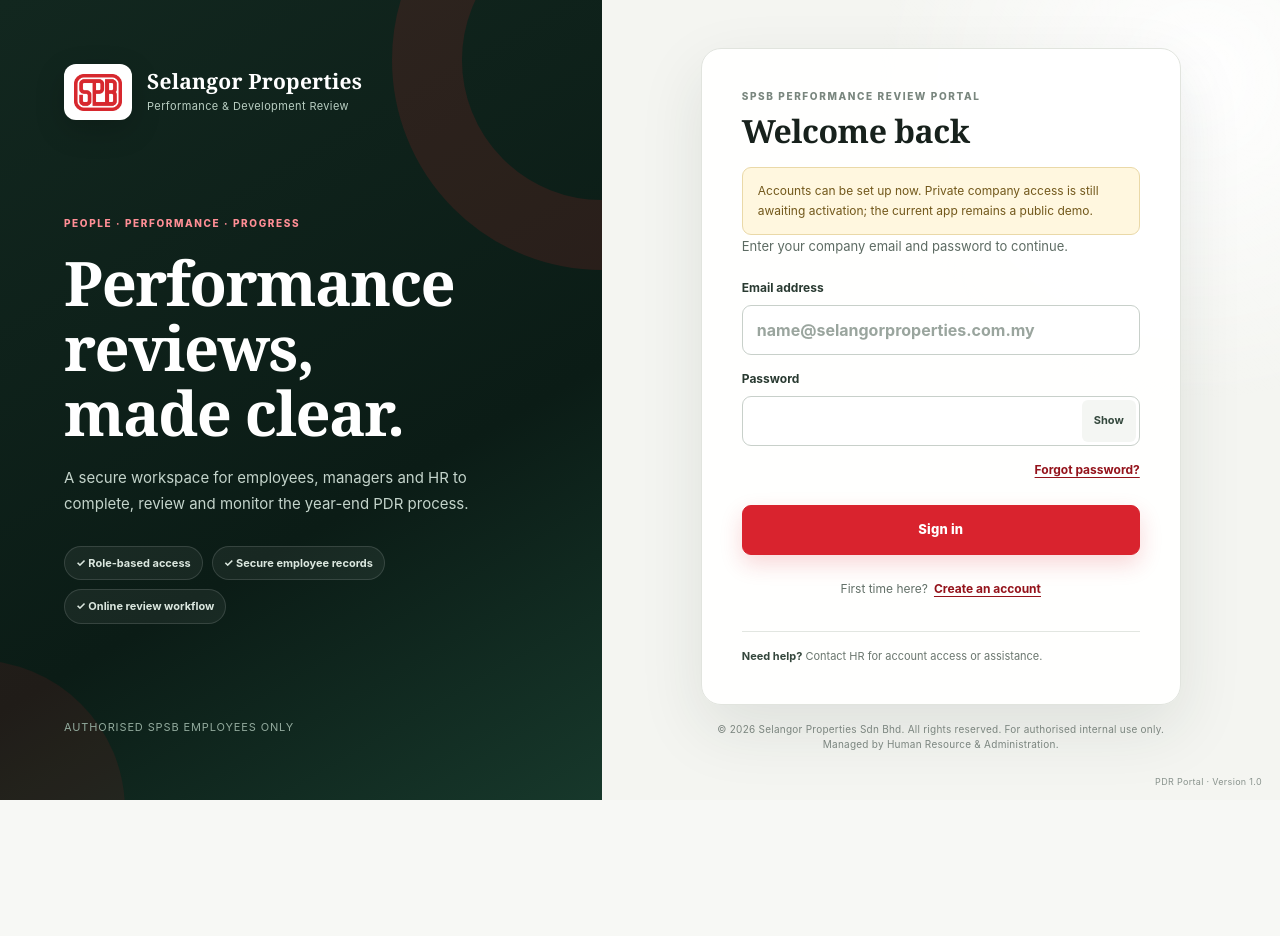
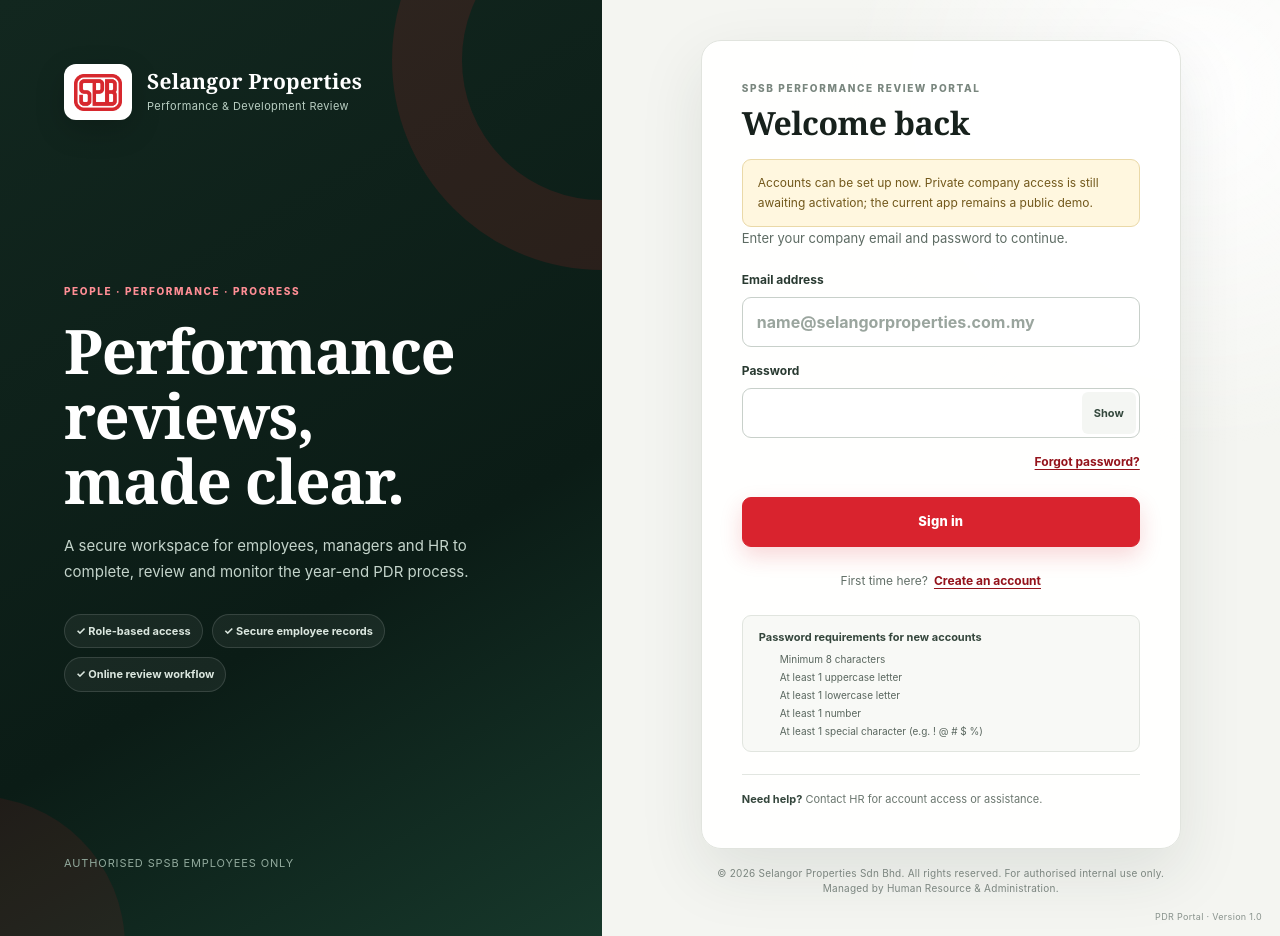
Before and after one commit to Aabrashi03/pms-report, a Next.js app: page /login in a window 1280 px wide. Before the commit the page ends 800 px from the top, so only its background shows below. Built offline with nearby package versions, Linux system fonts and the light colour scheme; no server answers.

Commit message:
Show password requirements on sign-in page

```diff
--- a/app/login/login.css
+++ b/app/login/login.css
@@ -57,6 +57,10 @@
 .login-text { min-height:40px; padding:5px 0; border:0; background:none; color:#94131b; text-decoration:underline; text-underline-offset:3px; font-size:12px; font-weight:700; cursor:pointer; }
 .forgot-link { justify-self:end; margin-top:-11px; }
 .login-switch { display:flex; align-items:center; justify-content:center; gap:6px; margin:14px 0 0; color:#637068; font-size:12px; }
+.signin-password-requirements { margin-top:14px; padding:13px 16px; border:1px solid #e1e5df; border-radius:9px; background:#f8f9f6; color:#59665e; }
+.signin-password-requirements strong { display:block; margin-bottom:7px; color:#34463c; font-size:11px; }
+.signin-password-requirements ol { display:grid; gap:4px; margin:0; padding-left:19px; }
+.signin-password-requirements li { padding-left:2px; font-size:10px; line-height:1.4; }
 .login-notice,.login-error,.login-message { margin:18px 0 0; padding:13px 15px; border-radius:9px; font-size:12px; line-height:1.65; }
 .login-notice { border:1px solid #ead9a8; background:#fff7df; color:#72581b; }
 .login-error { border:1px solid #efcbc6; background:#fff1ef; color:#9b2c1c; }
--- a/app/login/page.tsx
+++ b/app/login/page.tsx
@@ -4,7 +4,7 @@ import { useEffect, useState } from 'react';
 import { createClient } from '@/lib/supabase/client';
 import { teamsEnabled } from '@/lib/data/team';
 import { safeAuthDestination } from '@/lib/auth-redirect';
-import { passwordPolicyError } from '@/lib/password-policy';
+import { PASSWORD_REQUIREMENTS, passwordPolicyError } from '@/lib/password-policy';
 import { PasswordRequirements } from '@/components/password-requirements';
 import './login.css';
 
@@ -82,6 +82,7 @@ export default function LoginPage() {
       {mode==='signin'&&<button type="button" className="login-text forgot-link" disabled={busy} onClick={()=>switchMode('forgot')}>Forgot password?</button>}
       <button className="login-primary" disabled={busy}>{busy?'Please wait…':mode==='register'?'Create account':mode==='forgot'?'Send reset link':'Sign in'}</button></form>
       <div className="login-switch">{mode==='signin'?<>First time here? <button className="login-text" disabled={busy} onClick={()=>switchMode('register')}>Create an account</button></>:<button className="login-text" disabled={busy} onClick={()=>switchMode('signin')}>Back to sign in</button>}</div>
+      {mode==='signin'&&<section className="signin-password-requirements" aria-label="Password requirements for new accounts"><strong>Password requirements for new accounts</strong><ol>{PASSWORD_REQUIREMENTS.map(rule=><li key={rule.id}>{rule.label}</li>)}</ol></section>}
     </>}
     {error&&<p className="login-error" role="alert">{error}</p>}{message&&<p className="login-message" role="status">{message}</p>}
     <footer><strong>Need help?</strong> Contact HR for account access or assistance.</footer></div><p className="login-privacy">© 2026 Selangor Properties Sdn Bhd. All rights reserved. For authorised internal use only. Managed by Human Resource &amp; Administration.</p><span className="login-version">PDR Portal · Version 1.0</span></section></main>;
```
